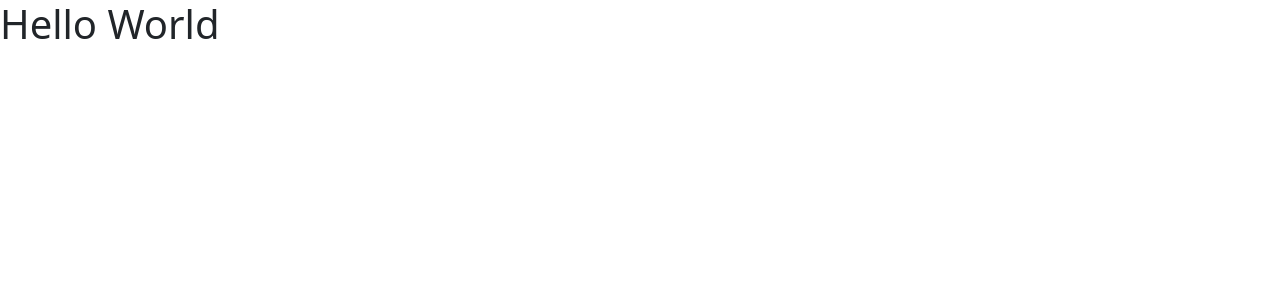
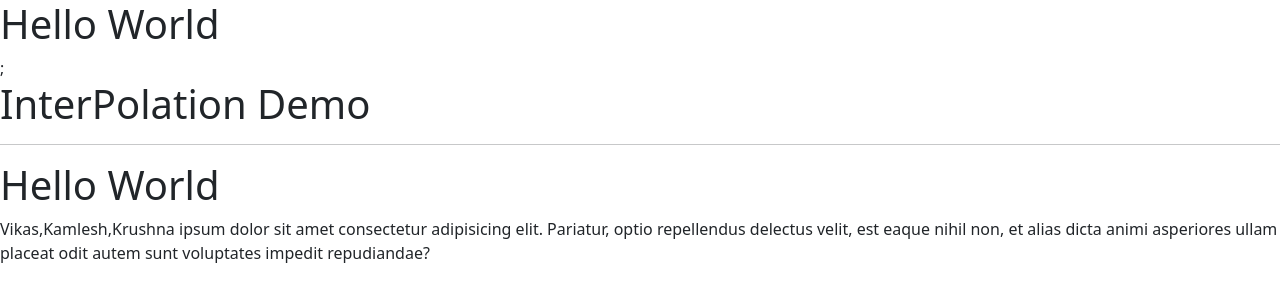
Before and after one commit to kunalgajbhiye15/my-react-project, a React (Create React App) app: page / in a window 1280 px wide. Shown: the top 302 px of the page. Built offline with nearby package versions, Linux system fonts and the light colour scheme.

Commit message:
Interpolation Demo Assignment 3

```diff
--- a/src/App.js
+++ b/src/App.js
@@ -1,5 +1,31 @@
+// Create a react-app that displays the following
+// iii) A user-defined component that has a local variable text .The component must display this
+// text as a main heading using interpolation.
 function App() {
-  return <h1>Hello World</h1>;
+  return (
+    <div>
+      <h1>Hello World</h1>;<h1>InterPolation Demo</h1>
+      <hr />
+      <InterpolationBasics />
+    </div>
+  );
+}
+
+function InterpolationBasics() {
+  //1.  Data Member
+  let title = "Hello World";
+  let para = `Vikas,Kamlesh,Krushna ipsum dolor sit amet consectetur adipisicing elit. Pariatur, optio
+              repellendus delectus velit, est eaque nihil non, et alias dicta animi
+              asperiores ullam placeat odit autem sunt voluptates impedit repudiandae?`;
+  //2. member function, coming soon...
+
+  // 3. UI / VIEW :: JSX
+  return (
+    <div>
+      <h1>{title}</h1>
+      <p>{para}</p>
+    </div>
+  );
 }
 
 export default App;
```
